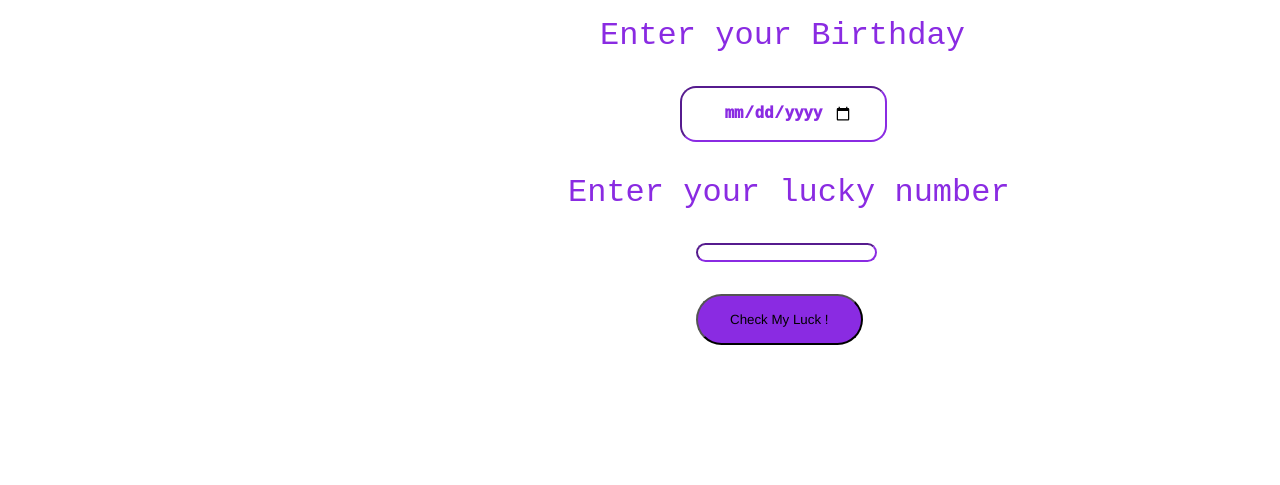
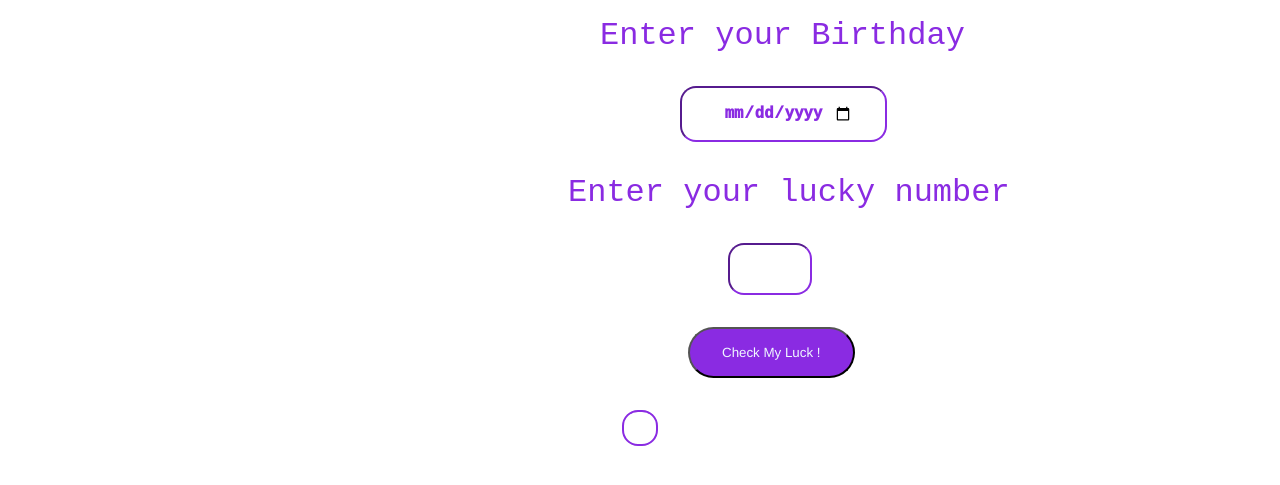
Before and after one commit to llashishll/Mark11-Is-your-birthday-lucky, a plain HTML site: page index.html in a window 1280 px wide. Shown: the part 95-580 px from the top of the page. Drawn offline with Linux system fonts and the light colour scheme.

Commit message:
Updated CSS

```diff
--- a/style.css
+++ b/style.css
@@ -36,19 +36,23 @@
 
 #lucky-number{
 
-margin: 2rem 43rem;
+margin: 2rem 45rem;
 border-color: blueviolet;
 border-radius: 1rem;
 text-align: center;
-padding: 0rem ;
+padding: 0rem;
+height:3rem;
+width:5rem;
+text-align: center;
 }
 
 
 #sub-btn{
 
-    margin-left:43rem;
+    margin-left:42.5rem;
     margin-bottom: 2rem;
     background-color: blueviolet;
+    color: aliceblue;
     border-radius: 4rem;
     padding:1rem 2rem;
     font-family: 'Franklin Gothic Medium', 'Arial Narrow', Arial, sans-serif;
@@ -60,6 +64,9 @@ padding: 0rem ;
     text-align: center;
     max-width:max-content;
     margin: auto;
+    border: 2px solid blueviolet;
+    border-radius:1rem;
+    padding: 1rem;
 
 
 }
```
